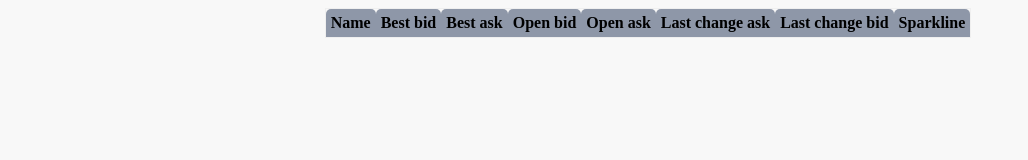
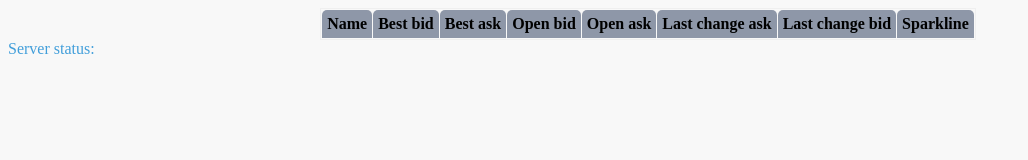
Before and after one commit to santdhawal/assignment_hcl, a website with bundled scripts: page site/index.html in a window 1280 px wide. Shown: the whole page, without its empty margins (0-1028 px from the left). Built offline with nearby package versions, Linux system fonts and the light colour scheme; no server answers.

Commit message:
[DS] index.html update for sever status div

```diff
--- a/site/index.html
+++ b/site/index.html
@@ -12,7 +12,7 @@
 
 <!-- This is a description of what you should do for this task.  You can remove it for your answer -->
 <section class="content">
-      <table cellpadding="0" cellspacing="0" align="center">
+      <table cellpadding="0" cellspacing="1" align="center">
         <thead>
             <tr>
               <th>Name</th>
@@ -29,6 +29,9 @@
 
         </tbody>
       </table>
+      <div class="status">
+        <label>Server status:&nbsp;</label><div id="stompStatus"></div>
+      </div>
 </section>
 
 <!-- Code you write in index.js and anything it depends on will be bundled into bundle.js and
```
